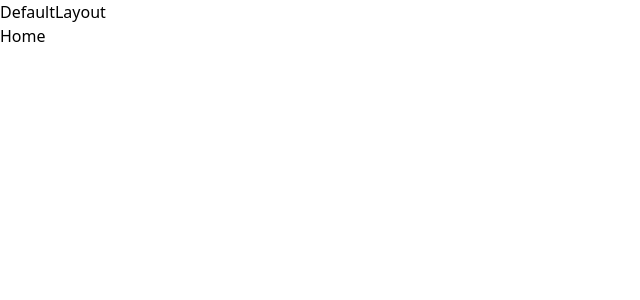
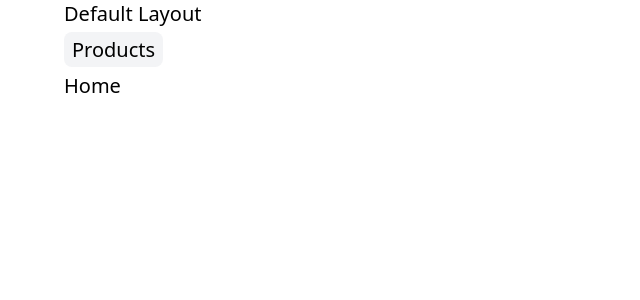
Before and after one commit to musamueed19/The-Complete-React-Next.js-Redux--Specialization, a React (Vite) app in the folder React-Routing/Building Multi-SPA with React Router/: page / in a window 1280 px wide. Shown: the top 300 px of the page, without its empty margins (0-640 px from the left). Built offline with nearby package versions, Linux system fonts and the light colour scheme.

Commit message:
added styling, and link to products in default lyout

```diff
--- a/React-Routing/Building Multi-SPA with React Router/src/DefaultLayout.jsx
+++ b/React-Routing/Building Multi-SPA with React Router/src/DefaultLayout.jsx
@@ -1,14 +1,22 @@
-import React from 'react'
-import { Outlet } from 'react-router-dom'
+import React from "react";
+import { Link, Outlet } from "react-router-dom";
 
 const DefaultLayout = () => {
   return (
-    <div>DefaultLayout
-
+    <div className="w-[90%] mx-auto text-xl space-y-2">
+      <h1>Default Layout</h1>
+      <div className="">
+        <Link
+          to={"/products"}
+          className="px-2 py-1 rounded-lg bg-gray-100 font-medium"
+        >
+          Products
+        </Link>
+      </div>
       {/* children */}
       <Outlet />
     </div>
-  )
-}
+  );
+};
 
-export default DefaultLayout
+export default DefaultLayout;
```
